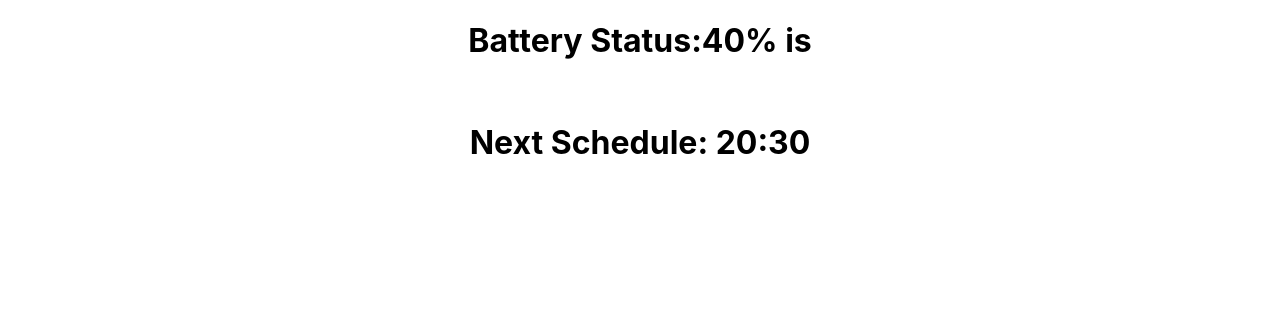
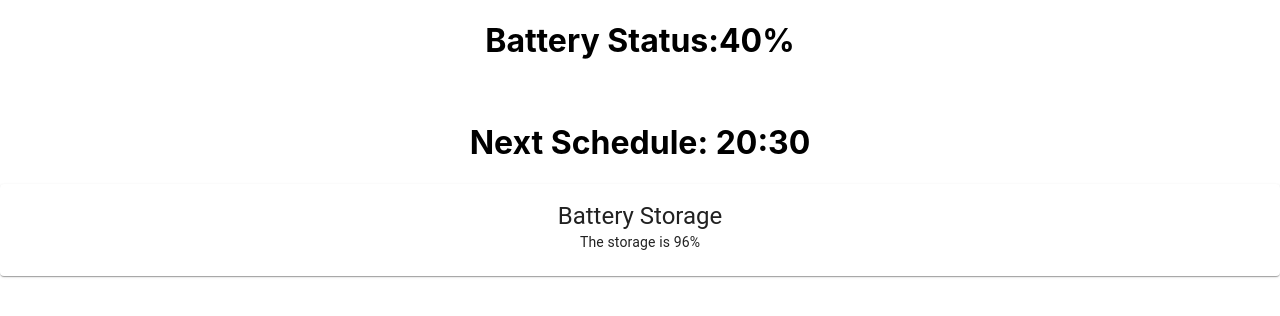
Before and after one commit to NeyoCreator/chat_bot, a React (Create React App) app in the folder azania_webapp/my-app/: page / in a window 1280 px wide. Shown: the top 316 px of the page. Built offline with nearby package versions, Linux system fonts and the light colour scheme.

Commit message:
created first component

```diff
--- a/azania_webapp/my-app/package.json
+++ b/azania_webapp/my-app/package.json
@@ -3,10 +3,15 @@
   "version": "0.1.0",
   "private": true,
   "dependencies": {
+    "@emotion/react": "^11.10.5",
+    "@emotion/styled": "^11.10.5",
+    "@mui/material": "^5.10.17",
     "@testing-library/jest-dom": "^5.16.5",
     "@testing-library/react": "^13.4.0",
     "@testing-library/user-event": "^13.5.0",
+    "bootstrap": "^5.2.3",
     "react": "^18.2.0",
+    "react-bootstrap": "^2.7.0",
     "react-dom": "^18.2.0",
     "react-scripts": "5.0.1",
     "web-vitals": "^2.1.4"
--- a/azania_webapp/my-app/public/index.html
+++ b/azania_webapp/my-app/public/index.html
@@ -40,4 +40,6 @@
       To create a production bundle, use `npm run build` or `yarn build`.
     -->
   </body>
+  <body style="background-color: rgb(255, 255, 255)"></body>
+
 </html>
--- a/azania_webapp/my-app/src/App.css
+++ b/azania_webapp/my-app/src/App.css
@@ -14,7 +14,7 @@
 }
 
 .App-header {
-  background-color: #282c34;
+  background-color: #537cce;
   min-height: 100vh;
   display: flex;
   flex-direction: column;
--- a/azania_webapp/my-app/src/App.js
+++ b/azania_webapp/my-app/src/App.js
@@ -1,12 +1,17 @@
 import logo from './logo.svg';
+import BasicCard from './card';
 import './App.css';
+
 
 function App() {
   return (
     <div className="App">
-      <h1>Battery Status:40% is</h1>
+      <h1>Battery Status:40%</h1>
       <br></br>
       <h1>Next Schedule: 20:30</h1>
+
+      <center><BasicCard></BasicCard></center>
+
 
     </div>
   );
--- /dev/null
+++ b/azania_webapp/my-app/src/card.js
@@ -0,0 +1,42 @@
+import * as React from 'react';
+import Box from '@mui/material/Box';
+import Card from '@mui/material/Card';
+import CardActions from '@mui/material/CardActions';
+import CardContent from '@mui/material/CardContent';
+import Button from '@mui/material/Button';
+import Typography from '@mui/material/Typography';
+
+const bull = (
+  <Box
+    component="span"
+    sx={{ display: 'inline-block', mx: '2px', transform: 'scale(0.8)' }}
+  >
+    •
+  </Box>
+);
+
+export default function BasicCard() {
+  return (
+    <Card sx={{ minWidth: 275 }}>
+      <CardContent>
+        {/* <Typography sx={{ fontSize: 14 }} color="text.secondary" gutterBottom>
+          Word of the Day
+        </Typography> */}
+        <Typography variant="h5" component="div">
+          Battery Storage
+        </Typography>
+        {/* <Typography sx={{ mb: 1.5 }} color="text.secondary">
+          adjective
+        </Typography> */}
+        <Typography variant="body2">
+          The storage is 96%
+          {/* <br />
+          {'"a benevolent smile"'} */}
+        </Typography>
+      </CardContent>
+      {/* <CardActions>
+        <Button size="small">Learn More</Button>
+      </CardActions> */}
+    </Card>
+  );
+}
--- a/azania_webapp/my-app/src/index.css
+++ b/azania_webapp/my-app/src/index.css
@@ -5,6 +5,7 @@ body {
     sans-serif;
   -webkit-font-smoothing: antialiased;
   -moz-osx-font-smoothing: grayscale;
+
 }
 
 code {
```
Also changed, not shown: 1 other file (tests, documents, lock files or other folders).
